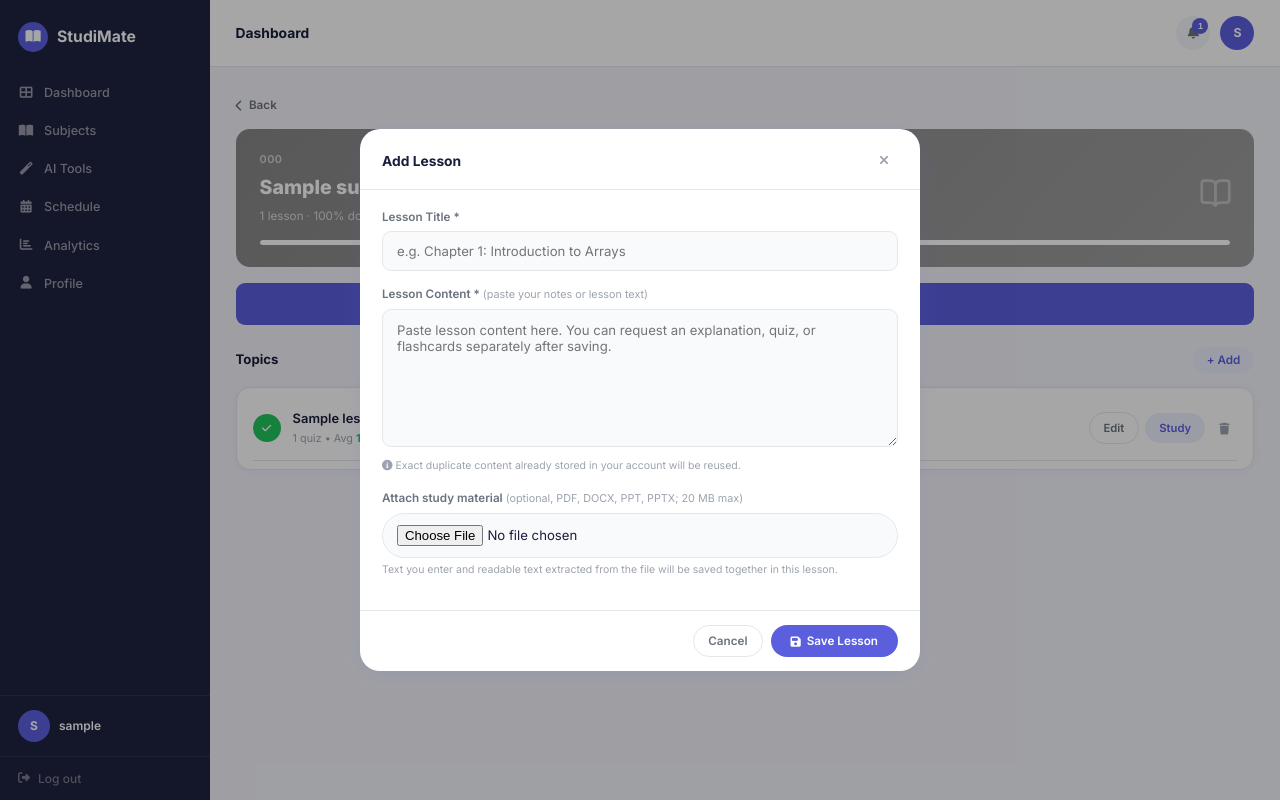
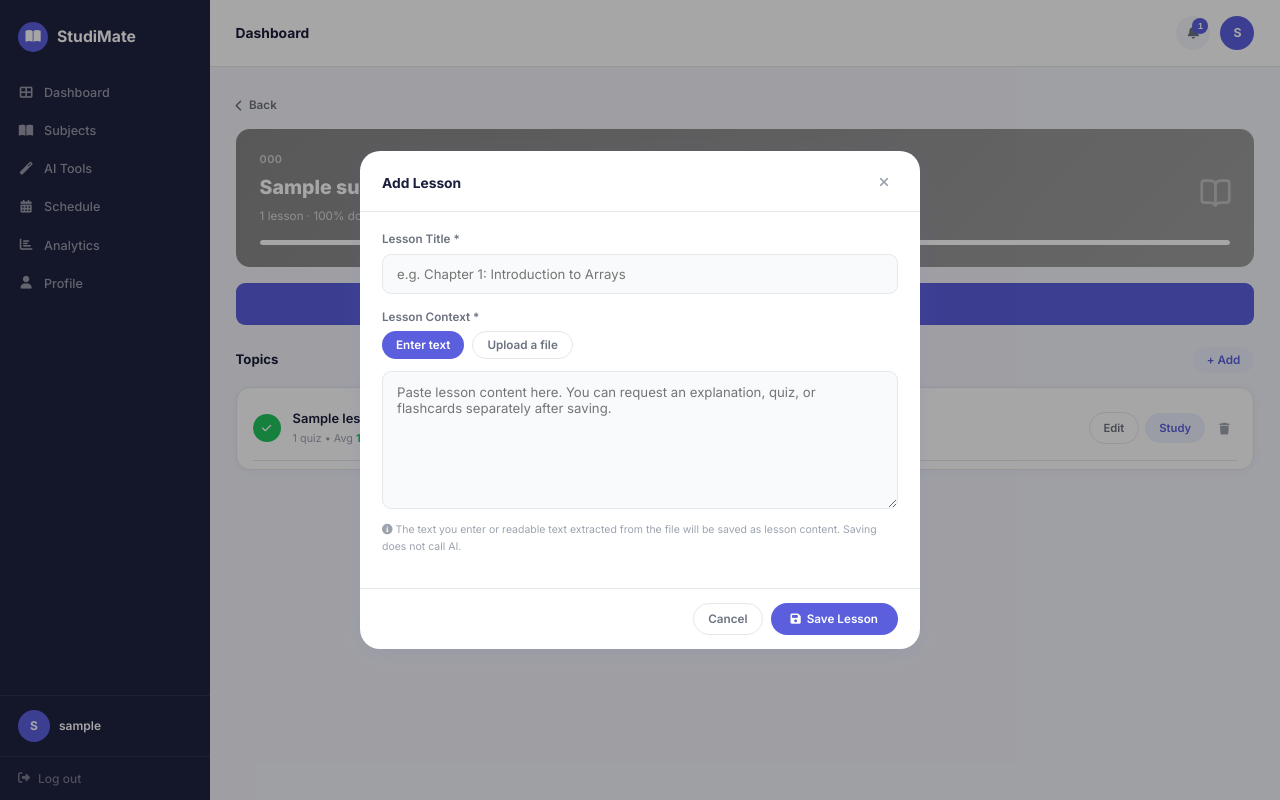
Before and after one commit to vincentpabloz/Studimate, a PHP site: page /modules/lessons.php?subject_id=1 in a window 1280 px wide, after a click on "Add Lesson". Run offline with PHP 8.4, Linux system fonts and the light colour scheme; the visitor is signed in with stand-in values (Sample User, id 1); tables that the repository leaves empty hold one stand-in row (values such as "Sample post"); some libraries are stand-ins or nearby versions.

Commit message:
fix ai tools (text and docx)

```diff
--- a/modules/lessons.php
+++ b/modules/lessons.php
@@ -267,8 +267,9 @@ $topbarTitle=htmlspecialchars($sub['subject_name']);
       <h3><?=$editLesson?'Edit Lesson':'Add Lesson'?></h3>
       <button class="modal-close" onclick="closeModal('addLessonModal')"><i class="fas fa-times"></i></button>
     </div>
-    <form method="POST">
+    <form method="POST" action="lessons.php?subject_id=<?=$sid?>" enctype="multipart/form-data" id="lessonForm">
       <input type="hidden" name="csrf_token" value="<?=htmlspecialchars($csrfToken)?>">
+      <input type="hidden" name="subject_id" value="<?=$sid?>">
       <?php if($editLesson):?>
       <input type="hidden" name="action" value="update_lesson">
       <input type="hidden" name="lesson_id" value="<?=(int)$editLesson['id']?>">
@@ -282,21 +283,42 @@ $topbarTitle=htmlspecialchars($sub['subject_name']);
           <input type="text" name="title" class="form-control form-control-flat"
                placeholder="e.g. Chapter 1: Introduction to Arrays" required maxlength="200" value="<?=htmlspecialchars($editLesson['title']??'')?>">
         </div>
+        <?php if(!$editLesson):?>
         <div class="form-group">
-          <label>Lesson Content *
-            <span style="color:var(--text-light);font-weight:400;font-size:0.72rem">(paste your notes or lesson text)</span>
-          </label>
-          <textarea name="raw_text" class="form-control" rows="7"
-                    placeholder="Paste lesson content here. You can request an explanation, quiz, or flashcards separately after saving." required><?=htmlspecialchars($editLesson['raw_text']??'')?></textarea>
-          <div style="font-size:0.7rem;color:var(--text-light);margin-top:4px">
-            <i class="fas fa-info-circle"></i> <?= $editLesson ? 'Changes create a new source version; cached outputs for older versions remain available only as history.' : 'Exact duplicate content already stored in your account will be reused.' ?>
+          <label>Lesson Context *</label>
+          <div role="group" aria-label="Choose lesson context type" style="display:flex;gap:8px;margin-bottom:12px">
+            <button type="button" class="btn btn-primary btn-sm" id="lessonTextMode" aria-pressed="true" style="width:auto">Enter text</button>
+            <button type="button" class="btn btn-outline btn-sm" id="lessonFileMode" aria-pressed="false" style="width:auto">Upload a file</button>
+          </div>
+          <div id="lessonTextPanel">
+            <textarea name="raw_text" id="lessonText" class="form-control" rows="7"
+                      placeholder="Paste lesson content here. You can request an explanation, quiz, or flashcards separately after saving." required></textarea>
+          </div>
+          <div id="lessonFilePanel" hidden>
+            <label for="lessonMaterial">Study material <span style="color:var(--text-light);font-weight:400;font-size:0.72rem">(PDF, DOCX, PPT, PPTX; 20 MB max)</span></label>
+            <div id="lessonDropZone" tabindex="0" role="button" aria-controls="lessonMaterial" aria-label="Choose a study material file or drag and drop it here"
+                 style="border:2px dashed var(--border);border-radius:var(--radius-sm);padding:22px 14px;text-align:center;cursor:pointer;color:var(--text-mid);">
+              <i class="fas fa-cloud-upload-alt" style="font-size:1.4rem;margin-bottom:8px;color:var(--primary)"></i>
+              <div id="lessonFilePrompt">Drag and drop a file here, or <span style="color:var(--primary);font-weight:600;text-decoration:underline">browse files</span></div>
+              <div style="font-size:0.72rem;color:var(--text-light);margin-top:5px">PDF, DOCX, PPT, or PPTX · up to 20 MB</div>
+              <div id="lessonFileName" aria-live="polite" style="font-size:0.78rem;font-weight:600;margin-top:8px"></div>
+            </div>
+            <input id="lessonMaterial" type="file" name="material" accept=".pdf,.docx,.ppt,.pptx,application/pdf,application/vnd.openxmlformats-officedocument.wordprocessingml.document,application/vnd.ms-powerpoint,application/vnd.openxmlformats-officedocument.presentationml.presentation" style="display:none">
+            <label for="lessonNotes" style="margin-top:12px">Additional notes <span style="color:var(--text-light);font-weight:400;font-size:0.72rem">(optional)</span></label>
+            <textarea name="raw_text" id="lessonNotes" class="form-control" rows="3" disabled placeholder="Add notes to combine with the text extracted from your file."></textarea>
+          </div>
+          <div style="font-size:0.7rem;color:var(--text-light);margin-top:6px">
+            <i class="fas fa-info-circle"></i> The text you enter or readable text extracted from the file will be saved as lesson content. Saving does not call AI.
           </div>
         </div>
-        <?php if(!$editLesson):?>
+        <?php else:?>
         <div class="form-group">
-          <label for="lessonMaterial">Attach study material <span style="color:var(--text-light);font-weight:400;font-size:0.72rem">(optional, PDF, DOCX, PPT, PPTX; 20 MB max)</span></label>
-          <input id="lessonMaterial" type="file" name="material" class="form-control" accept=".pdf,.docx,.ppt,.pptx,application/pdf,application/vnd.openxmlformats-officedocument.wordprocessingml.document,application/vnd.ms-powerpoint,application/vnd.openxmlformats-officedocument.presentationml.presentation">
-          <div style="font-size:0.7rem;color:var(--text-light);margin-top:4px">Text you enter and readable text extracted from the file will be saved together in this lesson.</div>
+          <label>Lesson Content *</label>
+          <textarea name="raw_text" class="form-control" rows="7"
+                    placeholder="Edit lesson content here." required><?=htmlspecialchars($editLesson['raw_text']??'')?></textarea>
+          <div style="font-size:0.7rem;color:var(--text-light);margin-top:4px">
+            <i class="fas fa-info-circle"></i> Changes create a new source version; cached outputs for older versions remain available only as history.
+          </div>
         </div>
         <?php endif;?>
       </div>
@@ -312,6 +334,53 @@ $topbarTitle=htmlspecialchars($sub['subject_name']);
 
 <script src="https://unpkg.com/lucide@1.56.0"></script>
 <?php
-$extraJs="lucide.createIcons();".($editLesson?"document.addEventListener('DOMContentLoaded',()=>openModal('addLessonModal'));":'');
+$extraJs="lucide.createIcons();".($editLesson?"document.addEventListener('DOMContentLoaded',()=>openModal('addLessonModal'));":"
+document.addEventListener('DOMContentLoaded',()=>{
+  const form=document.getElementById('lessonForm');
+  const textMode=document.getElementById('lessonTextMode');
+  const fileMode=document.getElementById('lessonFileMode');
+  if(!form||!textMode||!fileMode)return;
+  const textPanel=document.getElementById('lessonTextPanel');
+  const filePanel=document.getElementById('lessonFilePanel');
+  const textInput=document.getElementById('lessonText');
+  const notesInput=document.getElementById('lessonNotes');
+  const fileInput=document.getElementById('lessonMaterial');
+  const dropZone=document.getElementById('lessonDropZone');
+  const fileName=document.getElementById('lessonFileName');
+  const textAction='lessons.php?subject_id='+encodeURIComponent(".$sid.");
+  const fileAction='upload_document.php';
+  function setMode(mode){
+    const uploading=mode==='file';
+    textPanel.hidden=uploading;
+    filePanel.hidden=!uploading;
+    textInput.disabled=uploading;
+    textInput.required=!uploading;
+    notesInput.disabled=!uploading;
+    fileInput.required=uploading;
+    form.action=uploading?fileAction:textAction;
+    textMode.classList.toggle('btn-primary',!uploading);
+    textMode.classList.toggle('btn-outline',uploading);
+    textMode.setAttribute('aria-pressed',String(!uploading));
+    fileMode.classList.toggle('btn-primary',uploading);
+    fileMode.classList.toggle('btn-outline',!uploading);
+    fileMode.setAttribute('aria-pressed',String(uploading));
+  }
+  function showFile(file){
+    if(!file)return;
+    const transfer=new DataTransfer();
+    transfer.items.add(file);
+    fileInput.files=transfer.files;
+    fileName.textContent=file.name;
+  }
+  textMode.addEventListener('click',()=>setMode('text'));
+  fileMode.addEventListener('click',()=>setMode('file'));
+  fileInput.addEventListener('change',()=>{fileName.textContent=fileInput.files[0]?.name||'';});
+  dropZone.addEventListener('click',()=>fileInput.click());
+  dropZone.addEventListener('keydown',event=>{if(event.key==='Enter'||event.key===' '){event.preventDefault();fileInput.click();}});
+  ['dragenter','dragover'].forEach(type=>dropZone.addEventListener(type,event=>{event.preventDefault();dropZone.style.borderColor='var(--primary)';}));
+  ['dragleave','drop'].forEach(type=>dropZone.addEventListener(type,event=>{event.preventDefault();dropZone.style.borderColor='var(--border)';}));
+  dropZone.addEventListener('drop',event=>showFile(event.dataTransfer.files[0]));
+});
+");
 include '../includes/footer.php';
 ?>
```
